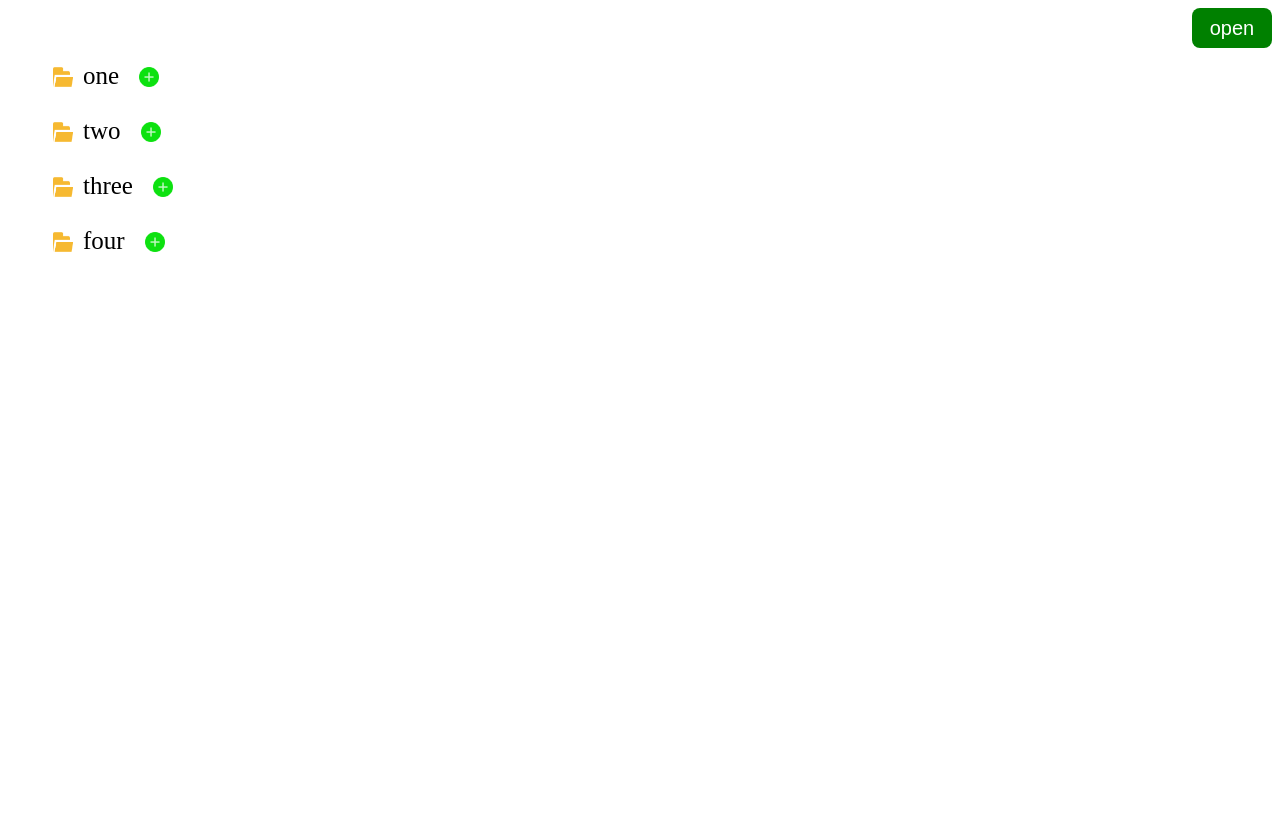
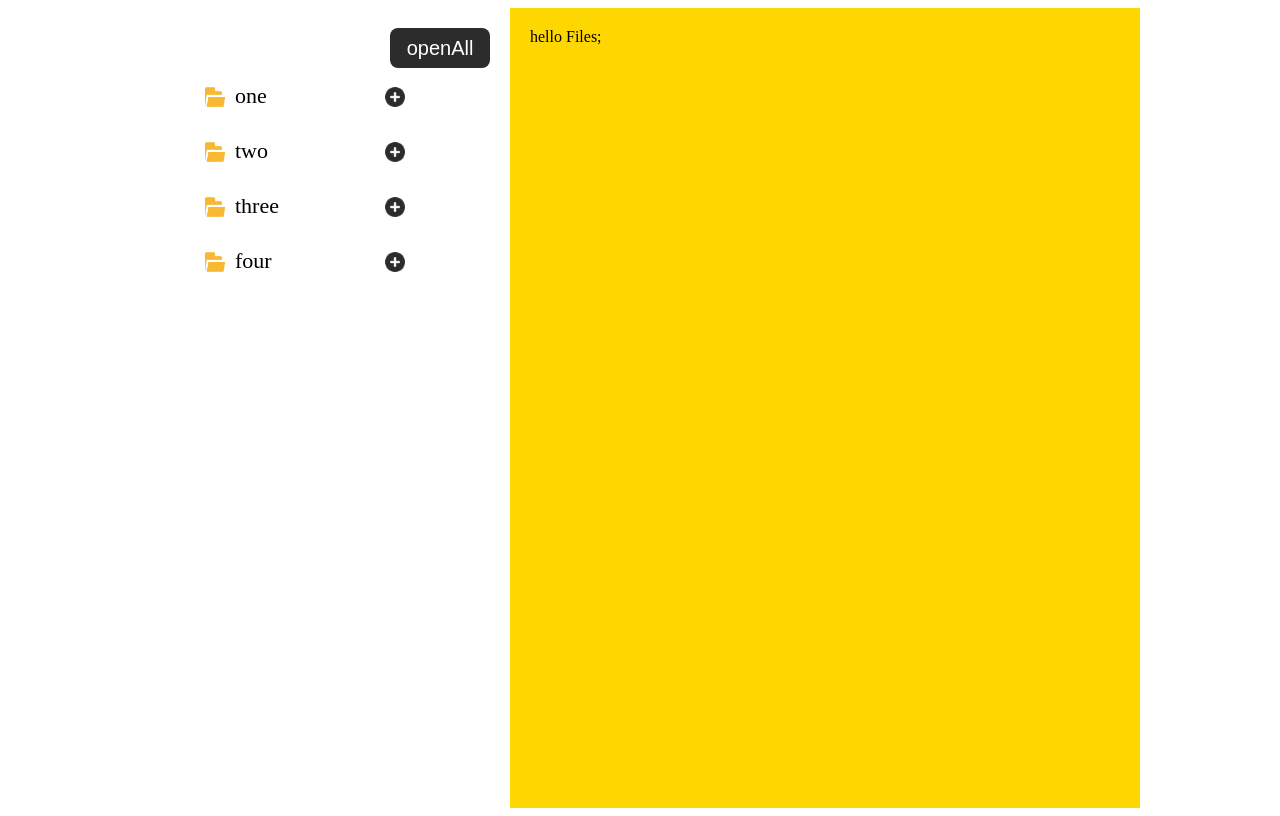
Before and after one commit to DT0814/react-tree-demo, a React (Create React App) app: page / in a window 1280 px wide. Built offline with nearby package versions, Linux system fonts and the light colour scheme.

Commit message:
css layout

```diff
--- a/src/app/App.css
+++ b/src/app/App.css
@@ -0,0 +1,7 @@
+.body-div {
+    width: 70%;
+    min-width: 1000px;
+    display: flex;
+    margin: 0 auto;
+    min-height: 800px;
+}
--- a/src/app/App.js
+++ b/src/app/App.js
@@ -1,6 +1,7 @@
 import React, { useState } from 'react';
 import './App.css';
 import Forest from "./page/Forest/Forest";
+import ShowFiles from "./page/ShowFiles/ShowFiles";
 import { getTree } from "../utils/getTree";
 
 export const TreeContext = React.createContext({ forest: [] });
@@ -40,12 +41,11 @@ function App() {
     };
 
     const handleCheck = (id) => {
-        const map = forest.map(it => {
+        setForest(forest.map(it => {
             return updateCheckById(it, id);
-        });
-        console.log(map);
-        setForest(map);
+        }));
     };
+
     const updateCheckById = (treeData, id) => {
         if (treeData.children.length > 0) {
             const children = treeData.children.map(childrenData => {
@@ -57,22 +57,14 @@ function App() {
                 }
                 return { ...treeData, children: children, check: false };
             }
-            if (treeData.id === id) {
-                return { ...treeData, check: true };
-            } else if (treeData.check === true) {
-                return { ...treeData, check: false }
-            } else {
-                return treeData;
-            }
         }
-        if (treeData.check === true) {
-            return { ...treeData, check: false }
+        if (treeData.id === id) {
+            return { ...(treeData), check: true };
+        } else if (treeData.check === true) {
+            return { ...(treeData), check: false }
+        } else {
+            return treeData;
         }
-
-        if (treeData.id === id) {
-            return { ...treeData, check: true };
-        }
-        return treeData;
     };
 
     const toggleAllTree = () => {
@@ -95,7 +87,10 @@ function App() {
 
     return (
         <TreeContext.Provider value={{ forest, handleOpenOrClose, toggleAllTree, handleCheck }}>
-            <Forest/>
+            <div className="body-div">
+                <Forest/>
+                <ShowFiles/>
+            </div>
         </TreeContext.Provider>
     );
 }
--- a/src/app/components/TreeItem/TreeItem.css
+++ b/src/app/components/TreeItem/TreeItem.css
@@ -1,5 +1,4 @@
 .tree-item-div {
-    width: 300px;
     padding-left: 40px;
 }
 
--- a/src/app/components/TreeItemInfo/TreeItemInfo.css
+++ b/src/app/components/TreeItemInfo/TreeItemInfo.css
@@ -1,19 +1,5 @@
-img {
-    width: 20px;
-    height: 20px;
-    margin: 0 auto;
-    vertical-align: middle;
-}
-
-span {
-    float: left;
-    font-size: 25px;
-    line-height: 45px;
-    margin-right: 20px;
-}
-
 .tree-info-div {
-    min-width: 30px;
+    width: 200px;
     line-height: 45px;
     padding: 5px;
     vertical-align: middle;
@@ -23,13 +9,31 @@ span {
     cursor: pointer
 }
 
+.tree-info-div img {
+    width: 20px;
+    height: 20px;
+    margin: 0 auto;
+    vertical-align: middle;
+}
+
 .file-img-div {
     float: left;
     text-align: center;
     margin-right: 10px;
 }
 
+span {
+    float: left;
+    font-size: 22px;
+    line-height: 45px;
+    min-width: 60%;
+}
+
+.close-or-open-div {
+    text-align: right;
+}
+
 .tree-item-div-check {
-    border: green solid 2px ;
+    border: green solid 2px;
     border-radius: 8px;
 }
--- a/src/app/components/TreeItemInfo/TreeItemInfo.js
+++ b/src/app/components/TreeItemInfo/TreeItemInfo.js
@@ -7,17 +7,16 @@ import './TreeItemInfo.css'
 import { TreeContext } from "../../App";
 
 const TreeItemInfo = (props) => {
-    const { showChildren, text, treeId,check } = props;
+    const { showChildren, text, treeId, check } = props;
     const { handleOpenOrClose, handleCheck } = useContext(TreeContext);
     const treeItemChecked = check ? "tree-item-div-check" : "";
 
-    const handleClickOpenOrClose =(e)=>{
+    const handleClickOpenOrClose = (e) => {
         e.stopPropagation();
         handleOpenOrClose(treeId);
     };
 
-    const handleClickCheck =(e)=>{
-        e.stopPropagation();
+    const handleClickCheck = (e) => {
         handleCheck(treeId);
     };
     return (
@@ -26,8 +25,10 @@ const TreeItemInfo = (props) => {
                 {showChildren ? <img src={closeFolder} alt={''}/> : <img src={openFolder} alt={''}/>}
             </div>
             <span>{text}</span>
-            <div onClick={handleClickOpenOrClose}>
-                {showChildren ? <img src={closeImg} alt={''}/> : <img src={openImg} alt={''}/>}
+            <div className="close-or-open-div">
+                {showChildren
+                    ? <img onClick={handleClickOpenOrClose} src={closeImg} alt={''}/>
+                    : <img onClick={handleClickOpenOrClose} src={openImg} alt={''}/>}
             </div>
         </div>
     );
--- a/src/app/page/Forest/Forest.css
+++ b/src/app/page/Forest/Forest.css
@@ -1,5 +1,7 @@
 .forest-div {
-    min-width: 400px;
+    width: 100%;
+    flex: 3;
+    padding: 20px;
 }
 
 .forest-header-div {
@@ -8,11 +10,11 @@
 
 .forest-header-div button {
     border-style: none;
-    background-color: green;
+    background-color: #2c2c2c;
     color: white;
     font-size: 20px;
     border-radius: 8px;
-    width: 80px;
+    width: 100px;
     height: 40px;
     bottom: 0;
     cursor: pointer;
--- a/src/app/page/Forest/Forest.js
+++ b/src/app/page/Forest/Forest.js
@@ -6,7 +6,7 @@ import { TreeContext } from "../../App";
 
 export default function Forest() {
     const { forest, toggleAllTree } = useContext(TreeContext);
-    const OpenOrCloseText = forest.some(it => it.open) ? "close" : "open";
+    const OpenOrCloseText = forest.some(it => it.open) ? "closeAll" : "openAll";
 
     return (
         <div className="forest-div">
--- /dev/null
+++ b/src/app/page/ShowFiles/ShowFiles.css
@@ -0,0 +1,6 @@
+.show-files-div{
+    background-color: gold;
+    width: 100%;
+    flex: 7;
+    padding: 20px;
+}
--- /dev/null
+++ b/src/app/page/ShowFiles/ShowFiles.js
@@ -0,0 +1,7 @@
+import React from "react";
+import  './ShowFiles.css'
+export default function ShowFiles() {
+    return <div className="show-files-div">
+        hello Files;
+    </div>
+};
```
Also changed, not shown: src/app/resource/close.png, src/app/resource/open.png.
